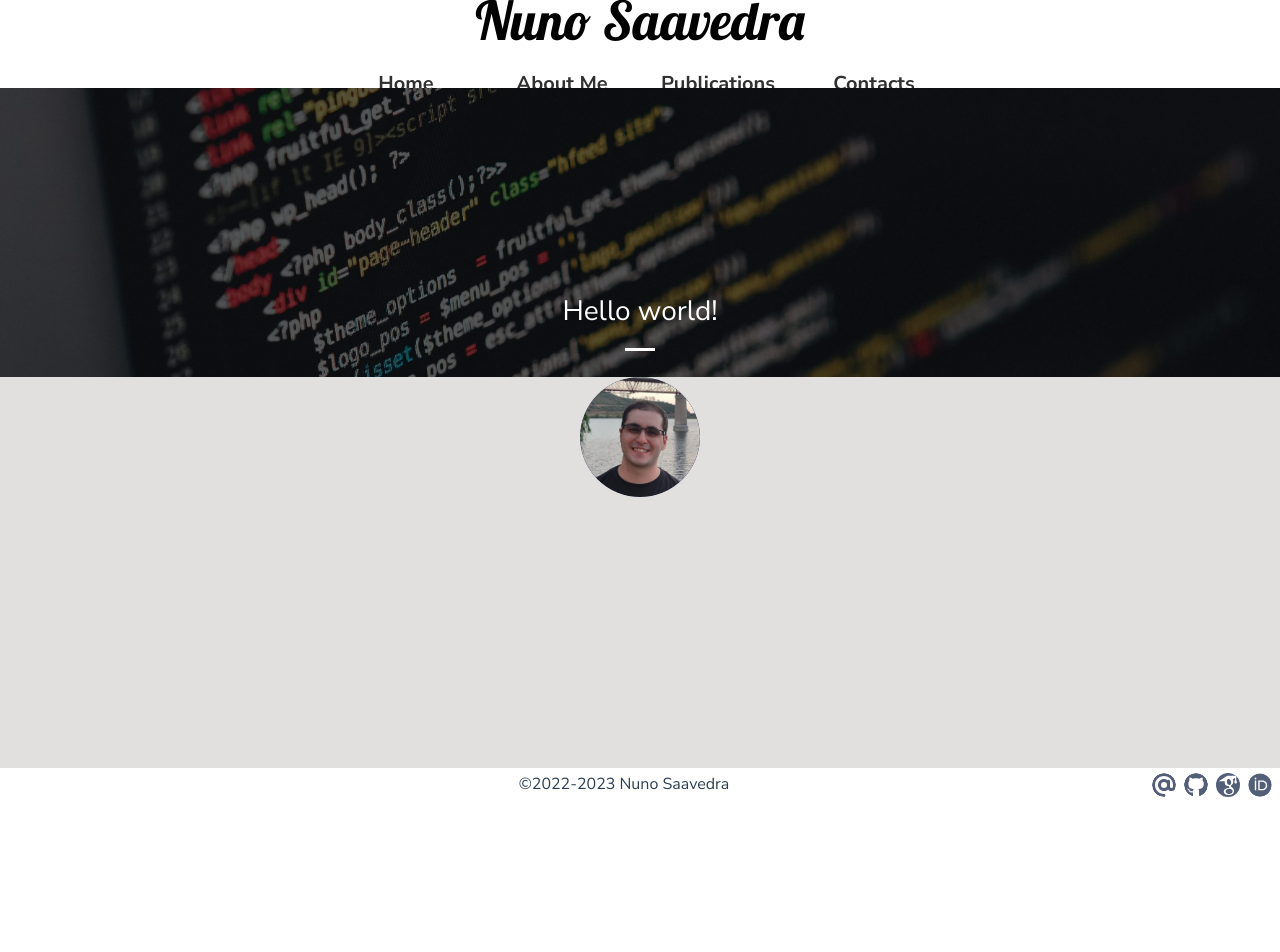
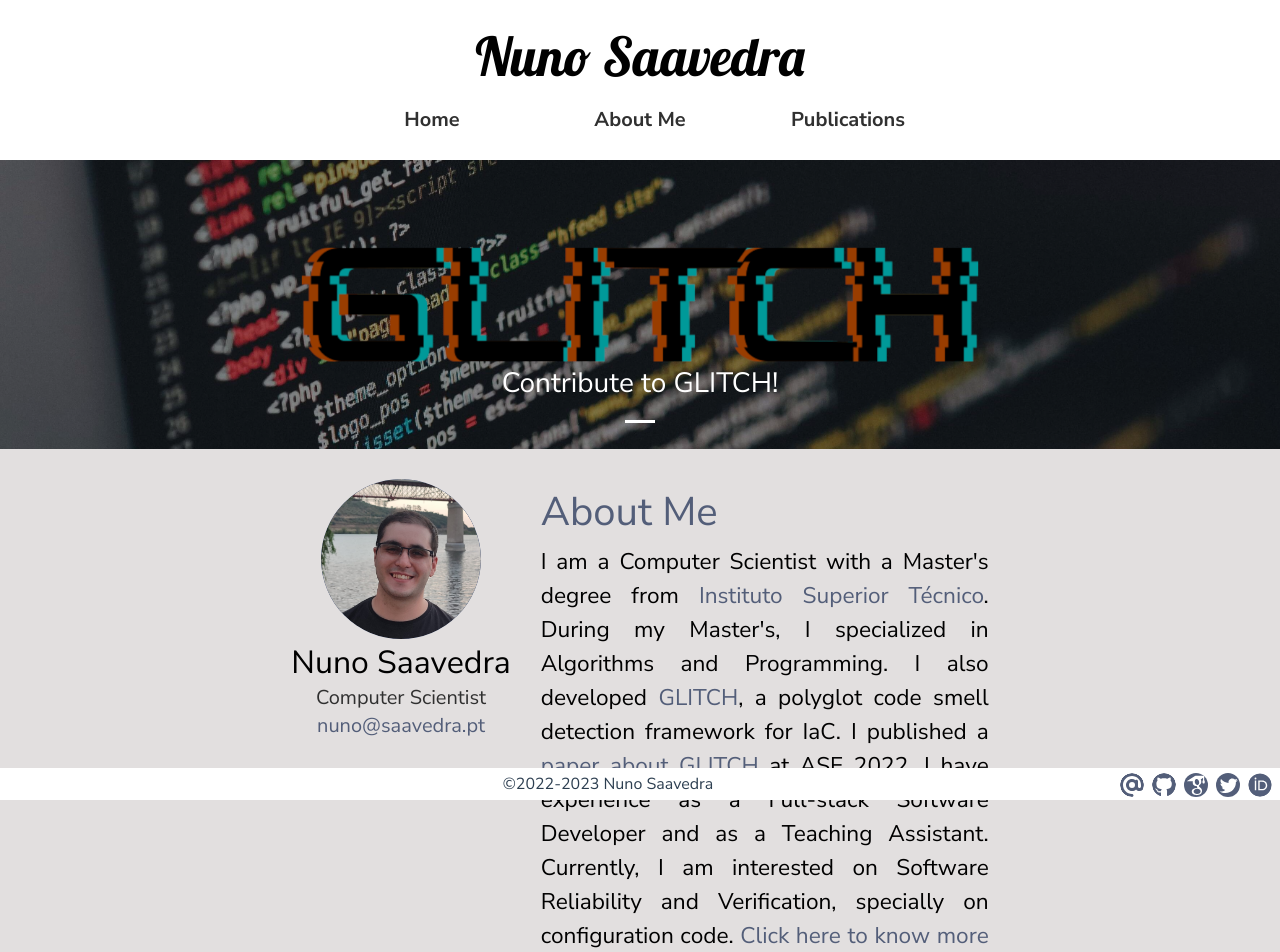
Before and after one commit to Nfsaavedra/Nfsaavedra.github.io, a Vue app in the folder portfolio/: page /#/ in a window 1280 px wide. Shown: the top 952 px of the page. Before the commit the page ends 800 px from the top, so only its background shows below. Built offline with nearby package versions, Linux system fonts and the light colour scheme.

Commit message:
Fix home view. Add bio. Add twitter

```diff
--- a/portfolio/src/App.vue
+++ b/portfolio/src/App.vue
@@ -1,6 +1,6 @@
 <template>
   <div id="app">
-    <b-navbar id="navbar" toggleable="xl" variant=white>
+    <b-navbar style="min-height: 160px" id="navbar" toggleable="xl" variant=white>
       <div style="display: block; width: 100%;">
         <div id="logo-name">Nuno Saavedra</div>
 
@@ -18,12 +18,12 @@
             <!-- <b-nav-item  href="/#/projects">Projects</b-nav-item > -->
             <b-nav-item  href="/#/publications">Publications</b-nav-item>
             <!-- <b-nav-item  href="/#/blog">Blog</b-nav-item> -->
-            <b-nav-item  href="/#/contacts">Contacts</b-nav-item>
+            <!-- <b-nav-item  href="/#/contacts">Contacts</b-nav-item> -->
           </b-navbar-nav>
         </b-collapse>
       </div>
     </b-navbar>
-    <router-view id="view"/>
+    <router-view id="view" style="padding-bottom: 4vh;"/>
     <footer>
       <div class="footer-space" style="margin-left: 12vh"/>
       <div>©2022-2023 Nuno Saavedra</div>
@@ -31,6 +31,7 @@
         <b-avatar href="mailto: nuno@saavedra.pt" style="background-color: white;" size="3vh" target="_blank" src="img/email.svg"></b-avatar>
         <b-avatar href="https://github.com/Nfsaavedra" style="background-color: white;" size="3vh" target="_blank" src="img/github.svg"></b-avatar>
         <b-avatar href="https://scholar.google.com/citations?user=iYiwTYUAAAAJ" style="background-color: #535e79;" size="3vh" target="_blank" src="img/scholar.svg"></b-avatar>
+        <b-avatar href="https://twitter.com/nunofsaavedra" style="background-color: #535e79;" size="3vh" target="_blank" src="img/twitter.svg"></b-avatar>
         <b-avatar href="https://orcid.org/0000-0003-4148-5991" style="background-color: white;" size="3vh" target="_blank" src="img/orcid.svg"></b-avatar>
       </div>
     </footer>
@@ -39,7 +40,7 @@
 
 <style lang="scss">
 footer {
-  height: 4%;
+  height: 4vh;
   width: 100%;
   background-color: white;
   position: fixed;
@@ -109,6 +110,7 @@ html, body {
   height: 100vh;
   margin: 0;
   padding: 0;
+  background-color: var(--primary) !important;
 }
 
 @font-face {
@@ -122,6 +124,7 @@ html, body {
   src: url("./fonts/Nunito/NunitoSans-Regular.ttf");
   font-display: swap;
 }
+
 @font-face {
   font-family: "Nunito";
   src: url("./fonts/Nunito/NunitoSans-Bold.ttf");
@@ -135,7 +138,6 @@ html, body {
   -moz-osx-font-smoothing: grayscale;
   text-align: center;
   color: #2c3e50;
-  height: 100%;
   background-color: var(--primary);
 }
 
--- a/portfolio/src/views/HomeView.vue
+++ b/portfolio/src/views/HomeView.vue
@@ -1,29 +1,52 @@
 <template>
   <div class="home">
+    <div style="display: flex; justify-content: center; background-color: black;">
       <b-carousel
         id="carousel-fade"
-      style="background-color: black"
+        style="background-color: black; max-width: 1920px; max-height: 1080px"
         fade
         indicators
         img-height="480"
       >
         <b-carousel-slide
-        caption="Hello world!"
+          caption="Contribute to GLITCH!"
         >
           <template #img>
+            <a href="https://github.com/sr-lab/GLITCH" target="_blank">
               <img
                 class="d-block img-fluid w-100 overlay"
                 :src="img_code"
               >
+            </a>
           </template>
         </b-carousel-slide>
       </b-carousel>
-    <b-avatar src="img/avatar.png" size="15vh"></b-avatar>
+    </div>
+    <div style="display: flex; justify-content: center; margin-top: 30px">
+      <div style="display: block">
+        <b-avatar src="img/avatar.png" size="20vh"></b-avatar>
+        <h2 style="margin-top: 5px;">Nuno Saavedra</h2>
+        <h5 style="margin-top: -4px; color: rgb(48, 48, 48)">Computer Scientist</h5>
+        <h5 style="margin-top: -4px;"><a href="mailto:nuno@saavedra.pt">nuno@saavedra.pt</a></h5>
+      </div>
+      <div style="margin-left: 30px; display: block">
+        <h1 style="text-align: left; color: #535e79">About Me</h1>
+        <p style="font-size: 17pt; width: 35vw; text-align: justify;">
+        I am a Computer Scientist with a Master's degree from <a href="https://tecnico.ulisboa.pt" target="_blank">Instituto Superior Técnico</a>.
+        During my Master's, I specialized in Algorithms and Programming.
+        I also developed <a href="https://github.com/sr-lab/GLITCH" target="_blank">GLITCH</a>, a polyglot code smell detection framework for IaC.
+        I published a <a href="https://dl.acm.org/doi/10.1145/3551349.3556945" target="_blank">paper about GLITCH</a> at ASE 2022.
+        I have experience as a Full-stack Software Developer and as a Teaching Assistant.
+        Currently, I am interested on Software Reliability and Verification, specially on configuration code.
+        <a href="#/about">Click here to know more about me!</a>
+        </p>
+      </div>
+    </div>
   </div>
 </template>
 
 <script>
-import code from "@/assets/code.jpg"
+import code from "@/assets/code-glitch.jpg"
 
 export default {
   name: 'HomeView',
@@ -38,6 +61,14 @@ export default {
 <style scoped>
 .overlay {
    object-fit: cover;
-   opacity: 0.4;
+   opacity: 0.6;
+}
+
+a {
+  color: #535e79 !important;
+}
+
+a:hover {
+  color: #881600 !important;
 }
 </style>
```
Also changed, not shown: portfolio/public/img/twitter.svg (added), portfolio/src/assets/code-glitch.jpg (added). Lines whose indentation alone changed are shown as unchanged.
